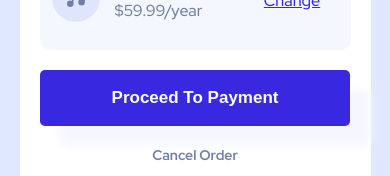
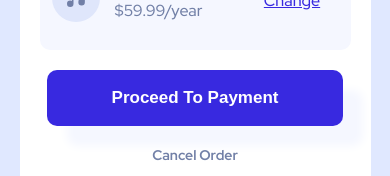
Before and after one commit to sayheyjitendra/challenges, a plain HTML site: page index.html in a window 390 px wide. Shown: the part 480-656 px from the top of the page. Drawn offline with Linux system fonts and the light colour scheme.

Commit message:
Button Fixed

```diff
--- a/style.css
+++ b/style.css
@@ -162,8 +162,9 @@ body{
     }
 
     .btn{
-        padding: 18px 72px;
+        padding: 18px 65px;
         margin-top: 10px;
         font-size: 17px;
+        border-radius: 10px;
     }
 }
```
Also changed, not shown: index.html (+0 -4 lines).
